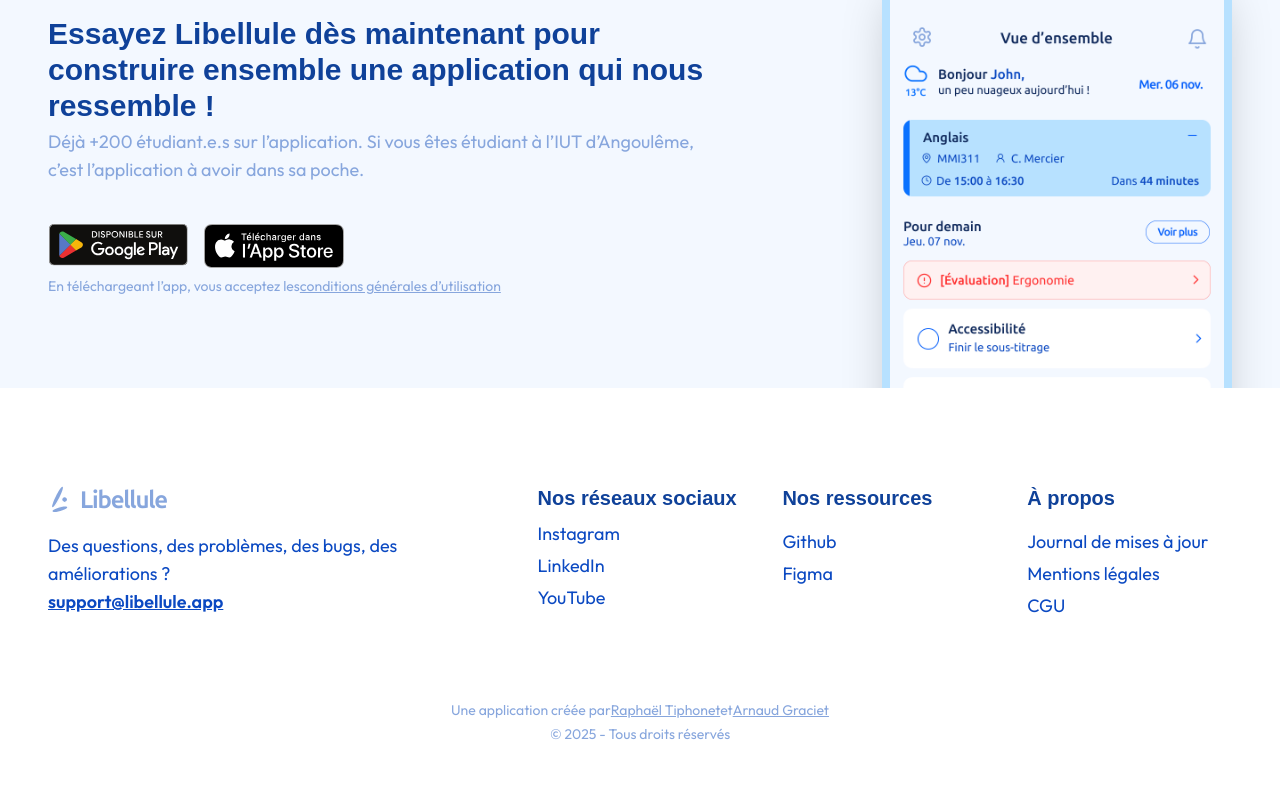
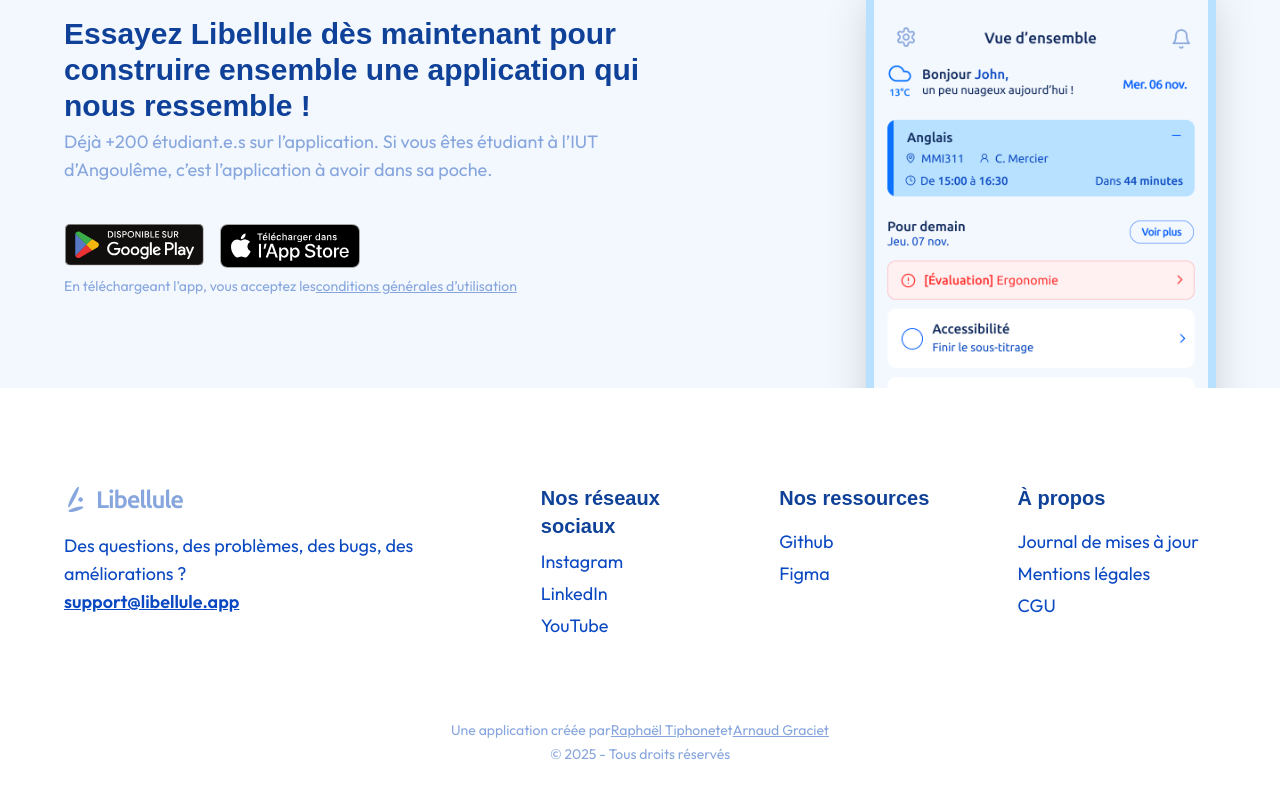
Before and after one commit to LibelluleApp/WebsiteV2, a Next.js app: page /don in a window 1280 px wide. Shown: the part 980-1778 px from the top of the page. Built offline with nearby package versions, Linux system fonts and the light colour scheme; a web font is replaced by a local one.

Commit message:
edit padding to width

```diff
--- a/src/sections/Footer.tsx
+++ b/src/sections/Footer.tsx
@@ -4,8 +4,8 @@
 
 export default function Footer() {
   return (
-    <footer className="lg:py-24 s:px-12 w-full mx-auto py-20 px-8">
-      <div className="flex flex-col gap-20 max-w-9xl mx-auto">
+    <footer className="lg:py-24 w-full mx-auto py-20">
+      <div className="flex flex-col gap-20 max-w-9xl w-[90%] mx-auto">
         <div className="grid grid-col-1 md:grid-cols-3 gap-10 md:grid-rows-2 lg:grid-cols-5 lg:grid-rows-1">
           <div className="col-start-1 row-start-1 row-span-1 md:col-span-3 lg:col-span-2 lg:row-span-1 lg:col-start-1 flex flex-col gap-4">
             <div className="flex gap-2 items-center">
--- a/src/sections/InstallApp.tsx
+++ b/src/sections/InstallApp.tsx
@@ -6,8 +6,8 @@
 
 export default function InstallApp() {
   return (
-    <section className="s:y-14 s:px-12 flex flex-col gap-10 w-full bg-background py-10 px-8 overflow-hidden">
-      <div className="md:items-stretch md:flex-row md:gap-20 md:h-96 xl:gap-40 flex flex-col gap-14 max-w-9xl mx-auto h-[675px] items-center">
+    <section className="s:y-14 flex flex-col gap-10 w-full bg-background py-10 overflow-hidden">
+      <div className="md:items-stretch md:flex-row md:gap-20 md:h-96 xl:gap-40 flex flex-col gap-14 w-[90%] max-w-9xl mx-auto h-[675px] items-center">
         <div className="md:gap-10 flex flex-col gap-6 items-center justify-center">
           <div className="flex flex-col gap-1">
             <p className="lg:text-3xl text-blue-900 text-2xl font-semibold font-host-grotesk">
```
